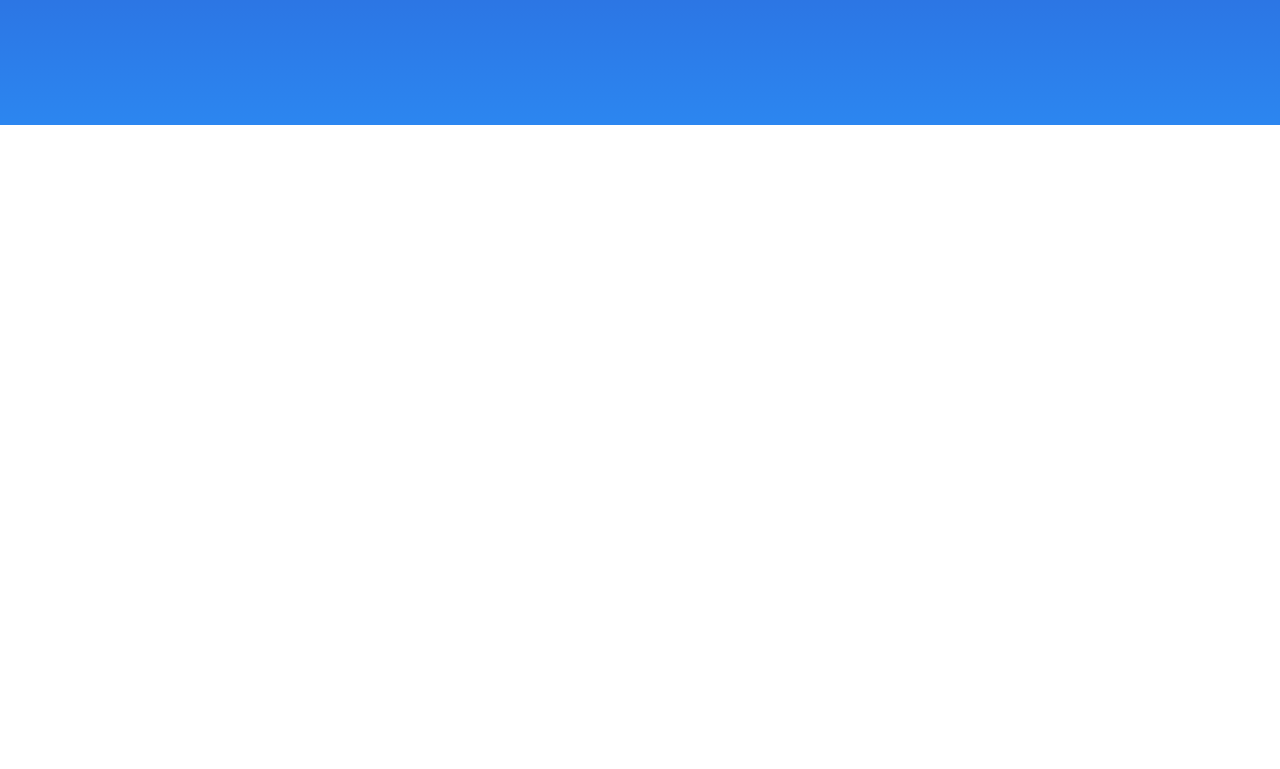
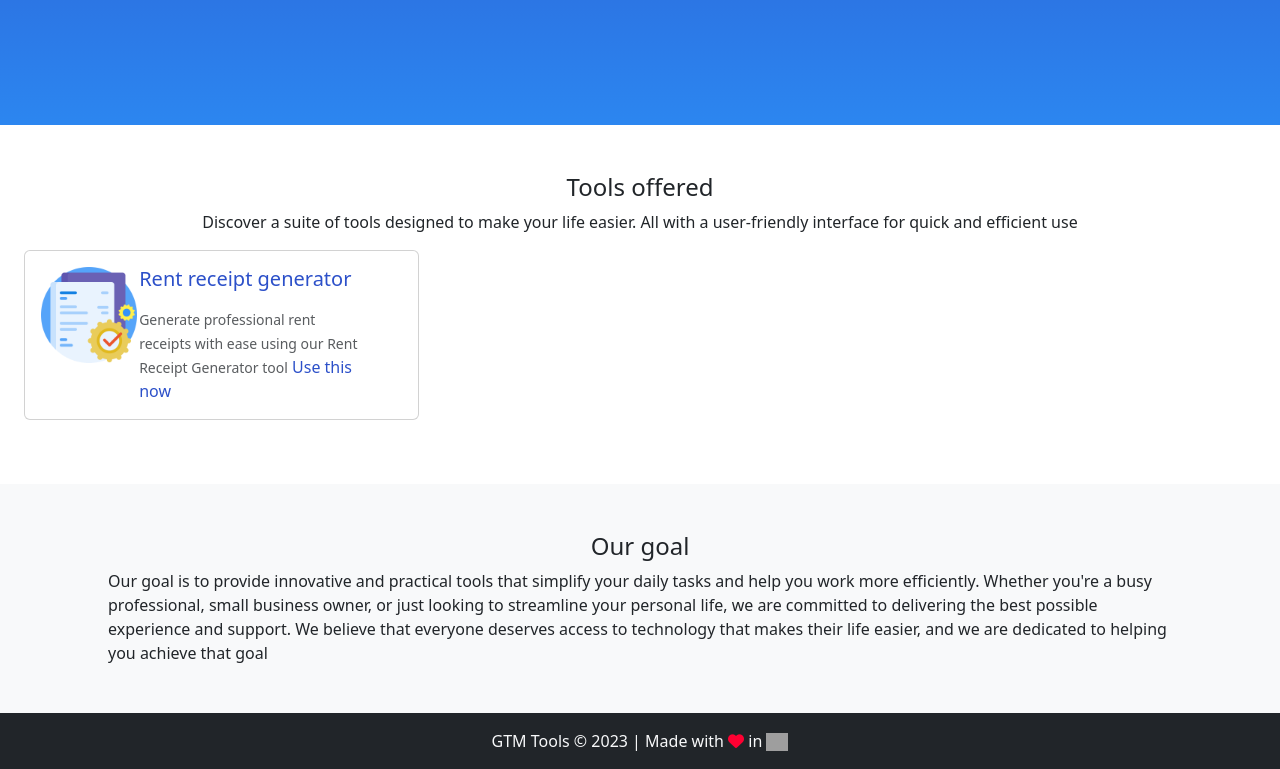
Before and after one commit to gtmtools/gtmtools.github.io, a plain HTML site: page index.html in a window 1280 px wide. Shown: the part 349-1118 px from the top of the page. Before the commit the page ends 800 px from the top, so only its background shows below. Drawn offline with nearby package versions, Linux system fonts and the light colour scheme; grey boxes are pictures that could not be loaded.

Commit message:
Home page updated

```diff
--- a/assets/css/style.css
+++ b/assets/css/style.css
@@ -21,6 +21,7 @@
     font-size: 30px;
     color: white;
     font-weight: 800;
+    text-align: center;
 }
 
 .home-intro span {
@@ -28,6 +29,8 @@
     font-size: 20px;
     font-weight: 500;
     color: white;
+    text-align: center;
+
 }
 
 
@@ -65,3 +68,21 @@
     border-bottom-right-radius: 3px;
     color: var(--theme-sky-blue);
 }
+
+
+.tools-card{
+    text-decoration: none;
+    color: var(--theme-sky-blue);
+}
+
+.tools-card a{
+    text-decoration: none;
+    text-transform: none;
+    color: var(--theme-sky-blue);
+}
+.tools-card .tools-card-img{
+    height: 6rem;
+    width: 6rem;
+    text-align: center;
+    margin: 16px
+}
--- a/index.html
+++ b/index.html
@@ -38,23 +38,84 @@
         </div>
     </nav>
 
-    <div class="container-fluid home-intro  ">
-        <div class="container-fluid">
+    <div class="container-fluid home-intro">
+        <div class="container-fluid px-5">
             <div>
                 <h4 class="d-flex justify-content-center">Simplifying Your Life, One Tool at a Time</h4>
-                <span class="d-flex justify-content-center text-light">Get organized and simplify your daily tasks with our all-in-one platform offering convenient tools </span>
+                <span class="d-flex justify-content-center text-light">Get organized and simplify your daily tasks with
+                    our all-in-one platform offering convenient tools </span>
             </div>
         </div>
         <div class="container-fluid d-flex justify-content-center mt-4">
             <div class="col-md-4">
                 <div class="input-group mb-3 home-search">
-                    <input type="text" class="form-control form-control-lg" placeholder="Search a tool" aria-label="Recipient's username" aria-describedby="button-addon2">
-                    <button class="btn btn-light" type="button" id="button-addon2"><i class="fa-solid fa-magnifying-glass"></i></button>
-                  </div>
+                    <input type="text" class="form-control form-control-lg" placeholder="Search a tool"
+                        aria-label="Recipient's username" aria-describedby="button-addon2">
+                    <button class="btn btn-light" type="button" id="button-addon2"><i
+                            class="fa-solid fa-magnifying-glass"></i></button>
+                </div>
+            </div>
+        </div>
+    </div>
+
+    <div class="container-fluid py-5">
+        <div class="container-fluid px-5">
+            <div>
+                <h4 class="d-flex justify-content-center">Tools offered</h4>
+                <span class="d-flex justify-content-center">Discover a suite of tools designed to make your life easier.
+                    All with a user-friendly interface for quick and efficient use </span>
+            </div>
+        </div>
+        <div class="container-fluid">
+            <div class="row">
+                <div class="col-md-4">
+                    <div class="card mb-3 mt-3 tools-card" style="max-width: 540px;">
+                        <div class="row g-0">
+                            <div class="col-md-3">
+                                <img src="assets/images/icons/documents.png"
+                                    class="img-fluid rounded-start tools-card-img" alt="Rent receipt generator">
+                            </div>
+                            <div class="col-md-8">
+                                <div class="card-body">
+                                    <h5 class="card-title">Rent receipt generator</h5>
+                                    <p class="card-text"></p>
+                                    <p class="card-text"><small class="text-muted">Generate professional rent receipts
+                                            with ease using our Rent Receipt Generator tool</small> <a
+                                            href="/tools/rent-receipt/index.html" class="stretched-link">Use this
+                                            now</a></p>
+                                </div>
+                            </div>
+                        </div>
+                    </div>
+                </div>
             </div>
 
         </div>
+    </div>
 
+
+    <div class="container-fluid py-5 bg-light">
+        <div class="container-fluid px-5">
+            <div class="container-fluid px-5">
+                <h4 class="d-flex justify-content-center">Our goal</h4>
+                <span class="d-flex justify-content-center">Our goal is to provide innovative and practical tools that
+                    simplify your daily tasks and help you work more efficiently. Whether you're a busy professional,
+                    small business owner, or just looking to streamline your personal life, we are committed to
+                    delivering the best possible experience and support. We believe that everyone deserves access to
+                    technology that makes their life easier, and we are dedicated to helping you achieve that goal
+                </span>
+            </div>
+        </div>
+    </div>
+
+    <div class="container-fluid py-3 bg-dark text-light">
+        <div class="container-fluid px-5">
+            <div class="container-fluid px-5 d-flex justify-content-center">
+                <span  style="text-align: center;">GTM Tools &#169; 2023 | Made with <i class="fa-solid fa-heart" style="color: var(--theme-red-lite);"></i> in <img
+                        src="https://flagcdn.com/16x12/in.png" srcset="https://flagcdn.com/32x24/in.png 2x,
+                      https://flagcdn.com/48x36/in.png 3x" width="22" height="18" alt="India"></span>
+            </div>
+        </div>
     </div>
 
     <script src="https://cdnjs.cloudflare.com/ajax/libs/jquery/3.6.3/jquery.min.js"
@@ -63,8 +124,8 @@
     <script src="https://cdn.jsdelivr.net/npm/bootstrap@5.3.0-alpha1/dist/js/bootstrap.bundle.min.js"
         integrity="sha384-w76AqPfDkMBDXo30jS1Sgez6pr3x5MlQ1ZAGC+nuZB+EYdgRZgiwxhTBTkF7CXvN"
         crossorigin="anonymous"></script>
-        <script src="https://kit.fontawesome.com/0b70a71459.js" crossorigin="anonymous"></script>
-        <script src="assets/js/script.js" type="script"></script>
+    <script src="https://kit.fontawesome.com/0b70a71459.js" crossorigin="anonymous"></script>
+    <script src="assets/js/script.js" type="script"></script>
 </body>
 
 </html>
```
Also changed, not shown: assets/images/icons/documents.png (added).
